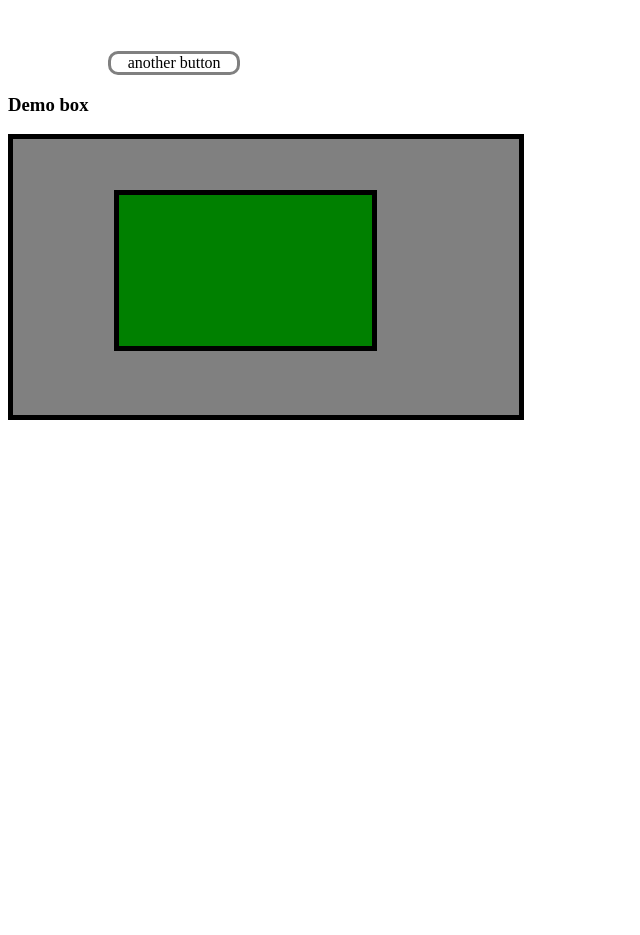
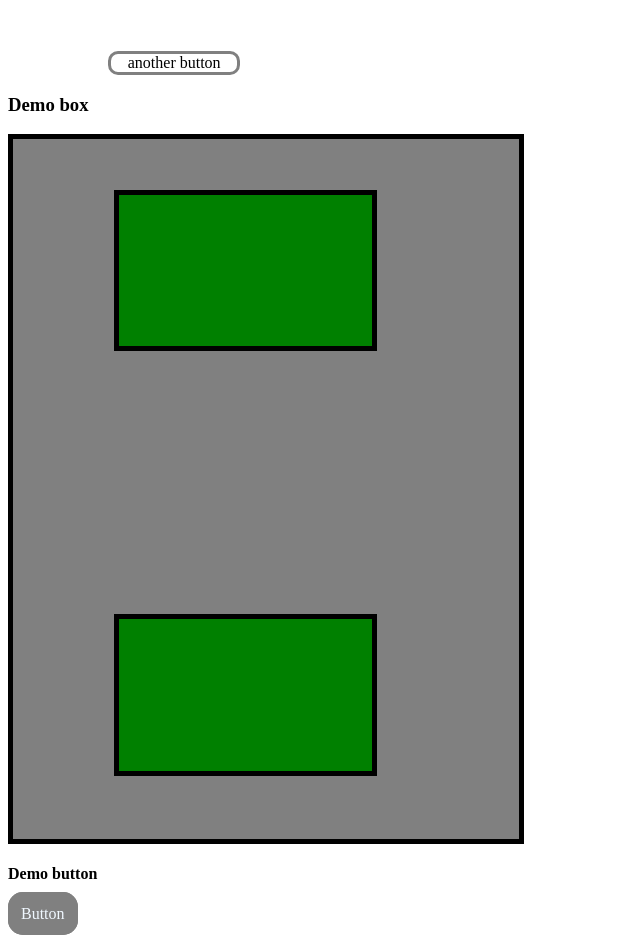
Before and after one commit to lamthaithanhlong/wap, a plain HTML site: page day3/index.html in a window 1280 px wide. Shown: the part 200-1135 px from the top of the page, without its empty margins (0-640 px from the left). Before the commit the page ends 800 px from the top, so only its background shows below. Drawn offline with Linux system fonts and the light colour scheme.

Commit message:
add example

```diff
--- a/day3/index.html
+++ b/day3/index.html
@@ -11,7 +11,11 @@
         <p id="button2">another button</p>
     </body>
         <h3>Demo box</h3>
-        <div id="box">
-            <div id="box-inside"></div>
+        <div id="container">
+            <div id="box"></div>
+            <div id="box1"></div>
+            <div id="box2"></div>
         </div>
+        <h4>Demo button</h4>
+        <a id="myButton">Button</a>
 </html>
--- a/day3/style.css
+++ b/day3/style.css
@@ -16,7 +16,7 @@
     margin-top: 100px;
 }
 
-#box {
+#container {
     border-width: 5px;
     border-style: solid;
     background-color: gray;
@@ -25,7 +25,7 @@
     max-height: 20%;
 }
 
-#box-inside {
+#box {
     border-width: 5px;
     border-style: solid;
     background-color: green;
@@ -34,3 +34,46 @@
     margin-left: 20%;
     margin-top:10%;
 }
+
+#box1 {
+    visibility: hidden;
+    border-width: 5px;
+    border-style: solid;
+    background-color: green;
+    padding-bottom: 30%;
+    max-width: 50%;
+    margin-left: 20%;
+    margin-top:10%;
+}
+
+#box2 {
+    border-width: 5px;
+    border-style: solid;
+    background-color: green;
+    padding-bottom: 30%;
+    max-width: 50%;
+    margin-left: 20%;
+    margin-top:10%;
+}
+
+#myButton {
+    border: 3px solid gray;
+    text-align: center;
+    padding: 10px;
+    border-radius: 15px;
+    opacity: 1px;
+    cursor: pointer;
+    color:aliceblue;
+    background-color: gray;
+}
+
+#myButton:hover {
+    background-color:aliceblue;
+    color: black;
+    transition: 1s;
+}
+
+#myButton:active {
+    background-color:aliceblue;
+    color: black;
+}
```
